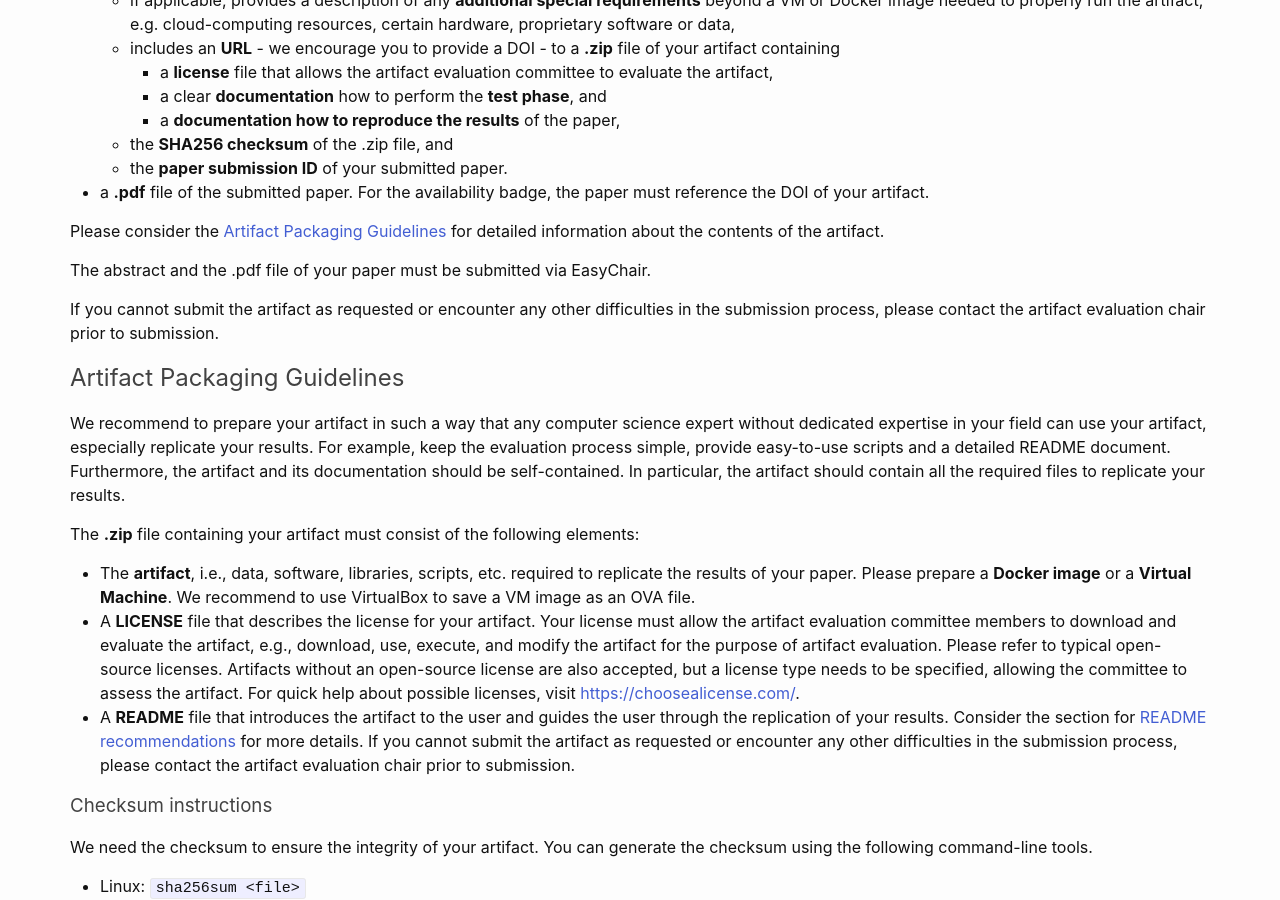
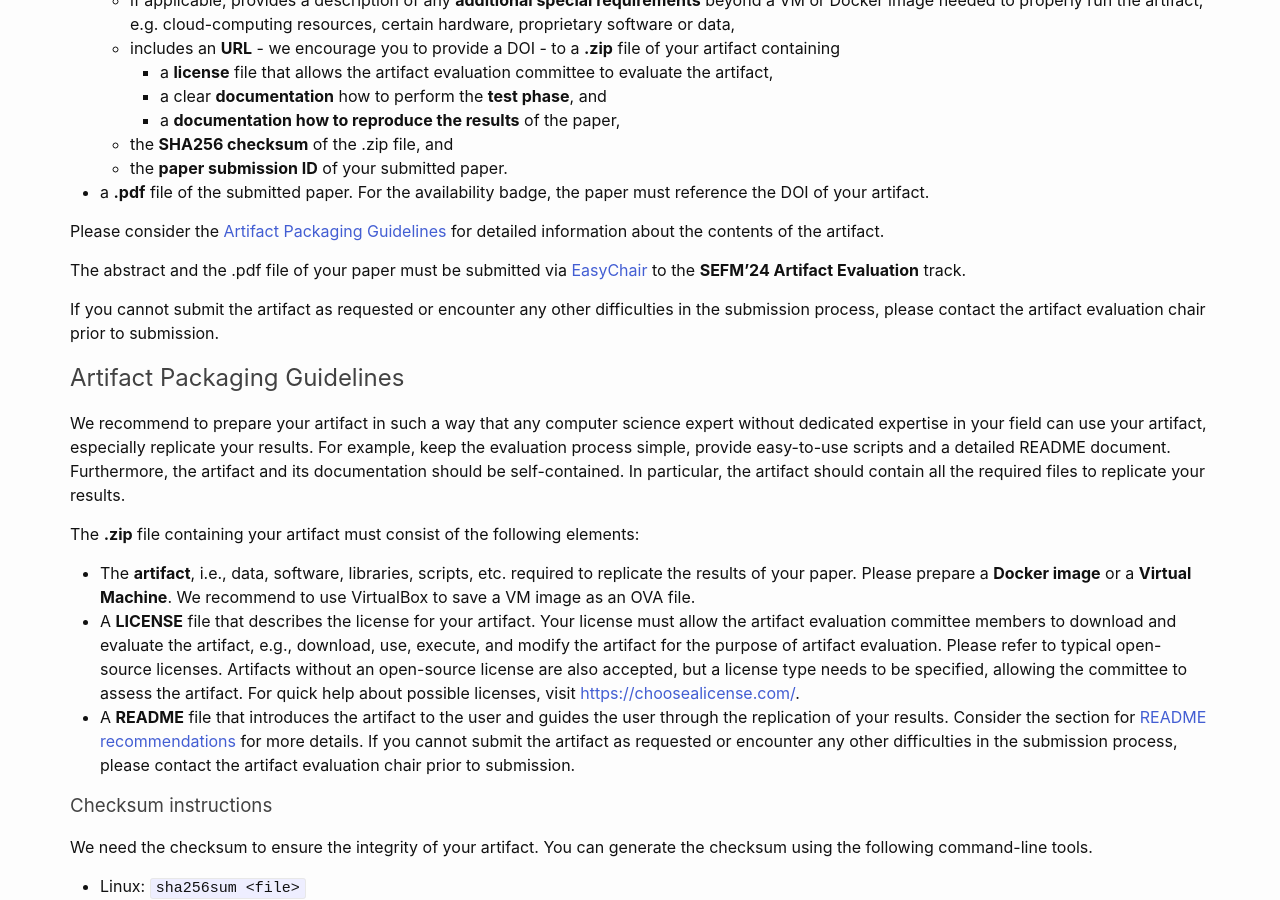
Before and after one commit to sefm-conference/2024, a Jekyll site: the page built from _pages/artifacts.md, in a window 1280 px wide and 900 px high, scrolled down 1720 px. Built offline with Jekyll 4.4.1, drawn with Linux system fonts in a browser that asks for light colours; comment, search, counter and statistics services are not loaded.

Commit message:
Update artifacts.md
Add link to EasyChair

```diff
--- a/_pages/artifacts.md
+++ b/_pages/artifacts.md
@@ -51,7 +51,7 @@ An artifact submission should consist of
 
 Please consider the [Artifact Packaging Guidelines](#artifact-packaging-guidelines) for detailed information about the contents of the artifact.
 
-The abstract and the .pdf file of your paper must be submitted via EasyChair.
+The abstract and the .pdf file of your paper must be submitted via [EasyChair](https://easychair.org/my/conference?conf=sefm24) to the **SEFM'24 Artifact Evaluation** track.
 
 If you cannot submit the artifact as requested or encounter any other difficulties in the submission process, please contact the artifact evaluation chair prior to submission.
 
```
